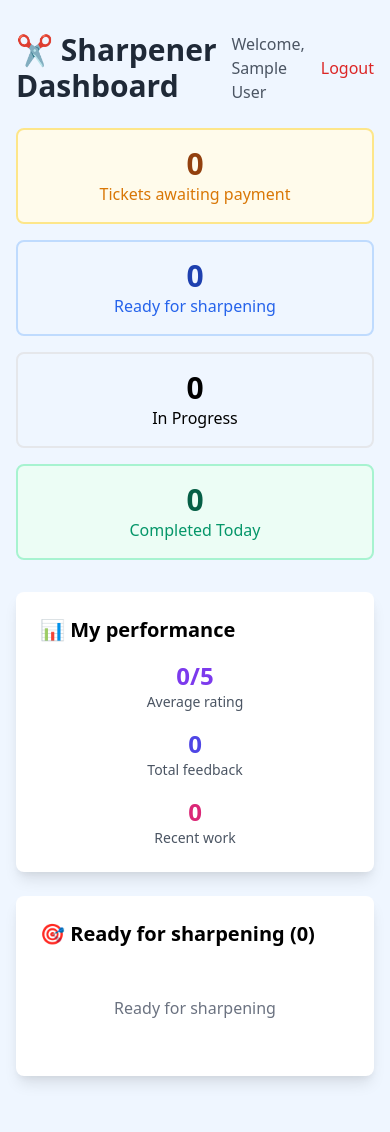
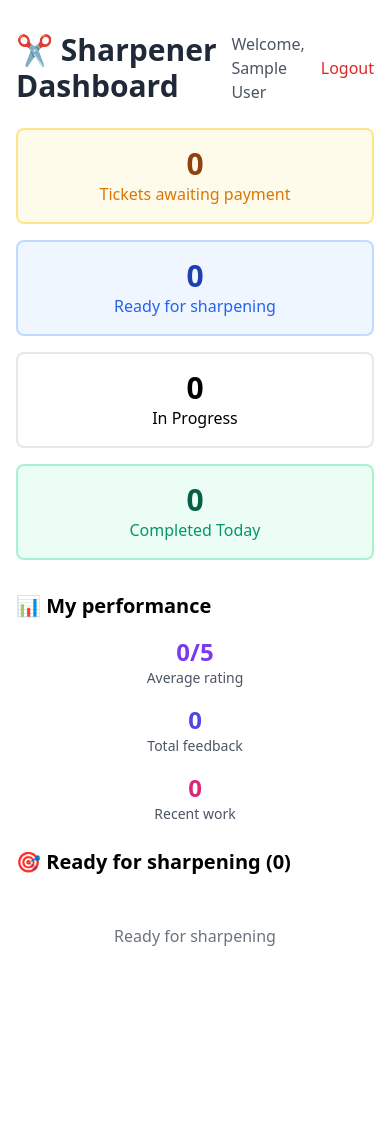
Before and after one commit to osandum/skate-sharpening-tickets, a Flask app: page /sharpener in a window 390 px wide. After the commit the page ends 946 px from the top, so only its background shows below. Run offline with Flask 3, Linux system fonts and the light colour scheme; the visitor is signed in with stand-in values (Sample User, id 1); some libraries are stand-ins or nearby versions.

Commit message:
Remove card borders on small screens for cleaner mobile UX
- Add responsive card-wrapper CSS classes that remove borders/shadows on mobile
- Replace inline Tailwind card styles with new responsive classes
- Cards now appear borderless on screens ≤640px, with borders on larger screens
- Update background color to cyan-200 for better visual contrast

🤖 Generated with [Claude Code](https://claude.ai/code)

Co-Authored-By: Claude <noreply@anthropic.com>

```diff
--- a/templates/already_paid.html
+++ b/templates/already_paid.html
@@ -4,7 +4,7 @@
 
 {% block content %}
 <div class="max-w-md mx-auto">
-    <div class="bg-white rounded-lg shadow-lg p-8">
+    <div class="card-wrapper">
         <h1 class="text-2xl font-bold text-center mb-6 text-blue-700">
             ℹ️ {{ t('already_paid') }}
         </h1>
--- a/templates/base.html
+++ b/templates/base.html
@@ -10,11 +10,29 @@
         .btn-primary { @apply bg-blue-500 hover:bg-blue-600 text-white font-semibold py-3 px-6 rounded-lg transition-colors; }
         .btn-success { @apply bg-green-500 hover:bg-green-600 text-white font-semibold py-2 px-4 rounded-lg transition-colors; }
         .btn-danger { @apply bg-red-500 hover:bg-red-600 text-white font-semibold py-2 px-4 rounded-lg transition-colors; }
+
+        /* Remove card borders on small screens */
+        @media (max-width: 640px) {
+            .card-wrapper {
+                @apply rounded-none shadow-none p-4 bg-transparent;
+            }
+            .card-wrapper-compact {
+                @apply rounded-none shadow-none p-4 bg-transparent;
+            }
+        }
+        @media (min-width: 641px) {
+            .card-wrapper {
+                @apply rounded-lg shadow-lg p-8 bg-white;
+            }
+            .card-wrapper-compact {
+                @apply rounded-lg shadow-lg p-6 bg-white;
+            }
+        }
     </style>
     <!-- Google reCAPTCHA v3 -->
     <script src="https://www.google.com/recaptcha/api.js?render={{ recaptcha_site_key }}"></script>
 </head>
-<body class="bg-blue-50 min-h-screen">
+<body class="bg-cyan-200 min-h-screen">
     <div class="container mx-auto px-4 py-8">
         {% with messages = get_flashed_messages() %}
             {% if messages %}
--- a/templates/create_sharpener.html
+++ b/templates/create_sharpener.html
@@ -4,7 +4,7 @@
 
 {% block content %}
 <div class="max-w-4xl mx-auto">
-    <div class="bg-white rounded-lg shadow-lg p-8 mb-6">
+    <div class="card-wrapper mb-6">
         <h1 class="text-2xl font-bold mb-6 text-gray-800">
             👤 {{ t('create_sharpener') }}
         </h1>
@@ -38,7 +38,7 @@
 
     <!-- Existing Sharpeners -->
     {% if sharpeners %}
-        <div class="bg-white rounded-lg shadow-lg p-8">
+        <div class="card-wrapper">
             <h2 class="text-xl font-semibold mb-4">{{ t('existing_sharpeners') }}</h2>
             <div class="overflow-x-auto">
                 <table class="min-w-full divide-y divide-gray-200">
--- a/templates/customer.html
+++ b/templates/customer.html
@@ -4,7 +4,7 @@
 
 {% block content %}
 <div class="max-w-2xl mx-auto">
-    <div class="bg-white rounded-lg shadow-lg p-8">
+    <div class="card-wrapper">
         <h1 class="text-3xl font-bold text-center mb-8 text-gray-800">
             ⛸️ {{ t('title') }}
         </h1>
--- a/templates/feedback_form.html
+++ b/templates/feedback_form.html
@@ -4,7 +4,7 @@
 
 {% block content %}
 <div class="max-w-md mx-auto">
-    <div class="bg-white rounded-lg shadow-lg p-8">
+    <div class="card-wrapper">
         <h1 class="text-2xl font-bold text-center mb-6 text-gray-800">
             ⭐ {{ t('rate_service') }}
         </h1>
--- a/templates/payment.html
+++ b/templates/payment.html
@@ -4,7 +4,7 @@
 
 {% block content %}
 <div class="max-w-md mx-auto">
-    <div class="bg-white rounded-lg shadow-lg p-8">
+    <div class="card-wrapper">
         <h1 class="text-2xl font-bold text-center mb-6 text-gray-800">
             💳 {{ t('pay_for_sharpening') }}
         </h1>
--- a/templates/payment_failed.html
+++ b/templates/payment_failed.html
@@ -4,7 +4,7 @@
 
 {% block content %}
 <div class="max-w-md mx-auto">
-    <div class="bg-white rounded-lg shadow-lg p-8">
+    <div class="card-wrapper">
         <h1 class="text-2xl font-bold text-center mb-6 text-red-700">
             ❌ {{ t('payment_failed_title') }}
         </h1>
--- a/templates/payment_success.html
+++ b/templates/payment_success.html
@@ -4,7 +4,7 @@
 
 {% block content %}
 <div class="max-w-md mx-auto">
-    <div class="bg-white rounded-lg shadow-lg p-8">
+    <div class="card-wrapper">
         <h1 class="text-2xl font-bold text-center mb-6 text-green-700">
             ✅ {{ t('payment_success_title') }}
         </h1>
--- a/templates/sharpener_dashboard.html
+++ b/templates/sharpener_dashboard.html
@@ -38,7 +38,7 @@
     </div>
 
     <!-- Personal Stats -->
-    <div class="bg-white rounded-lg shadow-lg p-6 mb-6">
+    <div class="card-wrapper-compact mb-6">
         <h2 class="text-xl font-semibold mb-4">📊 {{ t('my_performance') }}</h2>
         <div class="grid grid-cols-1 md:grid-cols-3 gap-4">
             <div class="text-center">
@@ -57,7 +57,7 @@
     </div>
 
     <!-- Work Queue -->
-    <div class="bg-white rounded-lg shadow-lg p-6 mb-6">
+    <div class="card-wrapper-compact mb-6">
         <h2 class="text-xl font-semibold mb-4 flex items-center">
             🎯 {{ t('ready_for_sharpening') }} ({{ ready_tickets|length }})
         </h2>
@@ -93,7 +93,7 @@
 
     <!-- In Progress -->
     {% if in_progress_tickets %}
-        <div class="bg-white rounded-lg shadow-lg p-6 mb-6">
+        <div class="card-wrapper-compact mb-6">
             <h2 class="text-xl font-semibold mb-4">⚡ {{ t('in_progress_tickets') }}</h2>
             <div class="space-y-3">
                 {% for ticket in in_progress_tickets %}
@@ -123,7 +123,7 @@
 
     <!-- Recent Feedback -->
     {% if my_recent_tickets %}
-        <div class="bg-white rounded-lg shadow-lg p-6">
+        <div class="card-wrapper-compact">
             <h2 class="text-xl font-semibold mb-4">💬 {{ t('recent_work') }} & {{ t('feedback') }}</h2>
             <div class="space-y-3">
                 {% for ticket in my_recent_tickets %}
--- a/templates/sharpener_login.html
+++ b/templates/sharpener_login.html
@@ -4,7 +4,7 @@
 
 {% block content %}
 <div class="max-w-md mx-auto">
-    <div class="bg-white rounded-lg shadow-lg p-8">
+    <div class="card-wrapper">
         <h1 class="text-2xl font-bold text-center mb-8 text-gray-800">
             ✂️ {{ t('login') }}
         </h1>
--- a/templates/ticket_created.html
+++ b/templates/ticket_created.html
@@ -4,7 +4,7 @@
 
 {% block content %}
 <div class="max-w-md mx-auto">
-    <div class="bg-white rounded-lg shadow-lg p-8">
+    <div class="card-wrapper">
         <h1 class="text-2xl font-bold text-center mb-6 text-green-700">
             ✅ {{ t('ticket_created_title') }}
         </h1>
```
